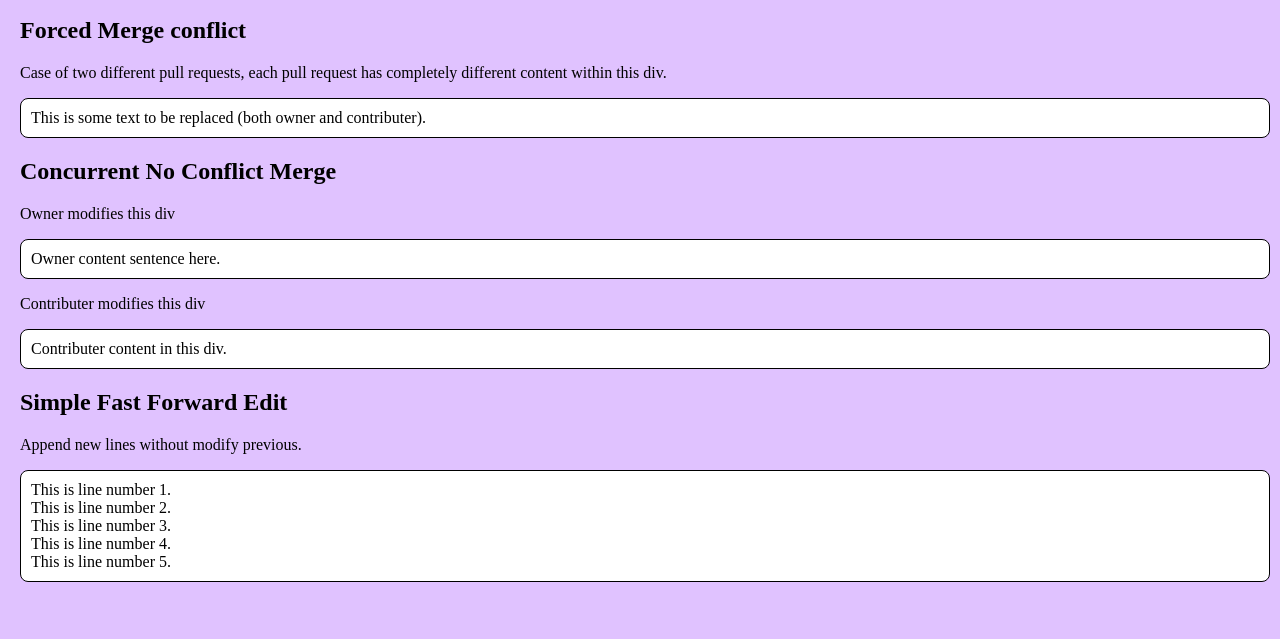
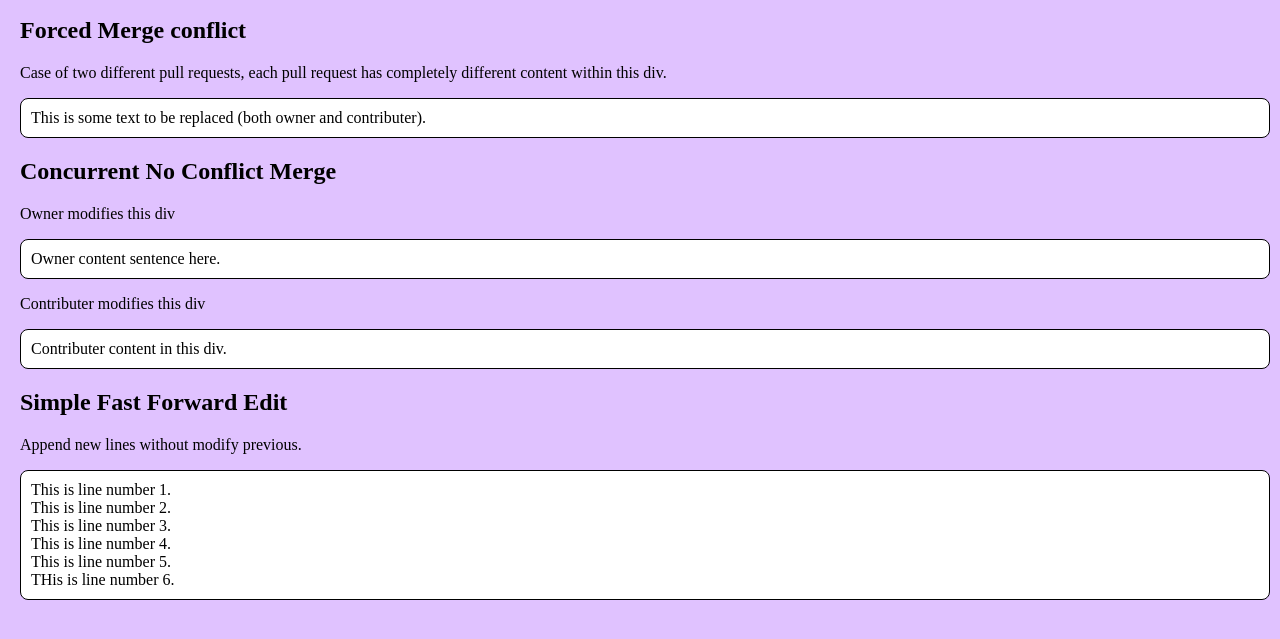
Before and after one commit to cotarr/git-practice-only, a website: page html/index.html in a window 1280 px wide. Shown: the part 107-746 px from the top of the page. Drawn offline with Linux system fonts and the light colour scheme.

Commit message:
Modify pending pull request

```diff
--- a/html/index.html
+++ b/html/index.html
@@ -38,6 +38,7 @@
       This is line number 3.<br>
       This is line number 4.<br>
       This is line number 5.<br>
+      THis is line number 6.<br>
     </div>
   </body>
 </html>
```
